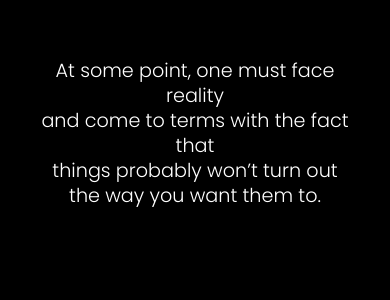
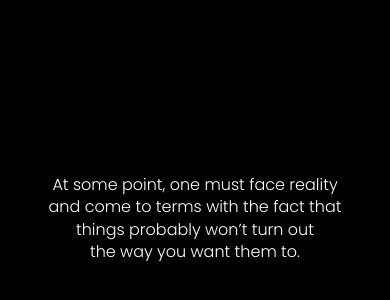
Before and after one commit to CodeMayhemByAJO/nope2, a website: page index.html in a window 390 px wide. Shown: the part 166-466 px from the top of the page. Drawn offline with Linux system fonts and the light colour scheme.

Commit message:
Looking good on normal screen and mobile

```diff
--- a/index.html
+++ b/index.html
@@ -22,22 +22,21 @@
             display: flex;
             flex-direction: column;
             align-items: center;
-            justify-content: flex-start;
+            justify-content: center;
             height: 100vh;
             margin: 0;
             text-align: center;
             padding: 20px;
             overflow: hidden;
-            padding-top: 10vh;
         }
 
         p {
-            font-size: clamp(1.2rem, 2vw, 1.6rem);
+            font-size: 1.5rem;
             font-weight: 300;
-            max-width: 600px;
-            line-height: 1.1;
+            max-width: 500px;
+            line-height: 0.6;
             text-align: center;
-            white-space: normal;
+            white-space: pre-line;
             opacity: 0;
             animation: fadeIn 2s ease-in-out forwards;
             word-wrap: break-word;
@@ -53,16 +52,13 @@
             }
         }
 
-        /* Mobiler etc */
+
         @media (max-width: 768px) {
-            body {
-                padding-top: 35vh;
-            }
             p {
-                font-size: 1.2rem;
-                line-height: 1.3;
+                font-size: 1rem;
+                line-height: 0.7;
                 max-width: 90%;
-                margin-top: -70px;
+                margin-top: -100px;
             }
         }
     </style>
```
